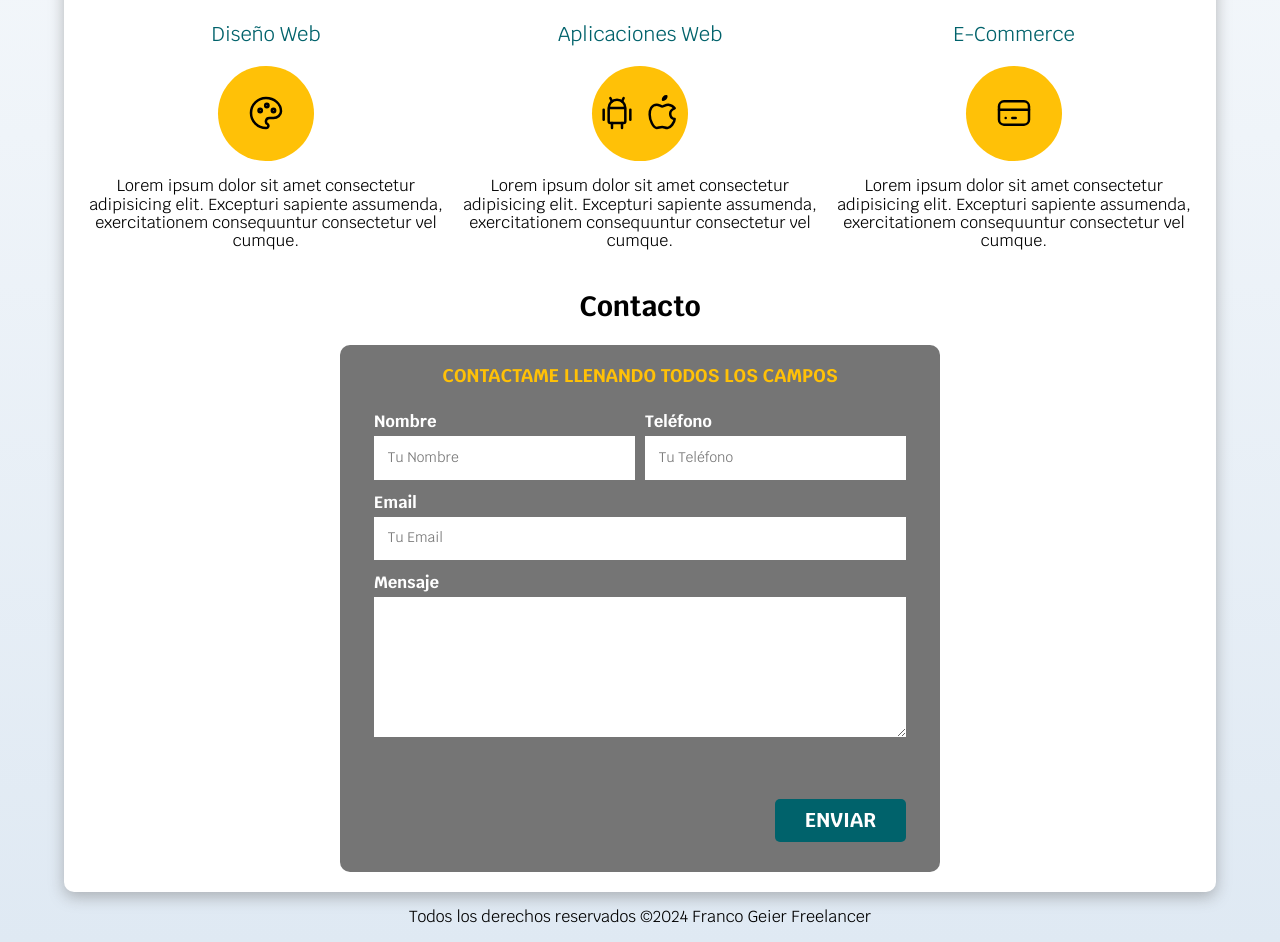
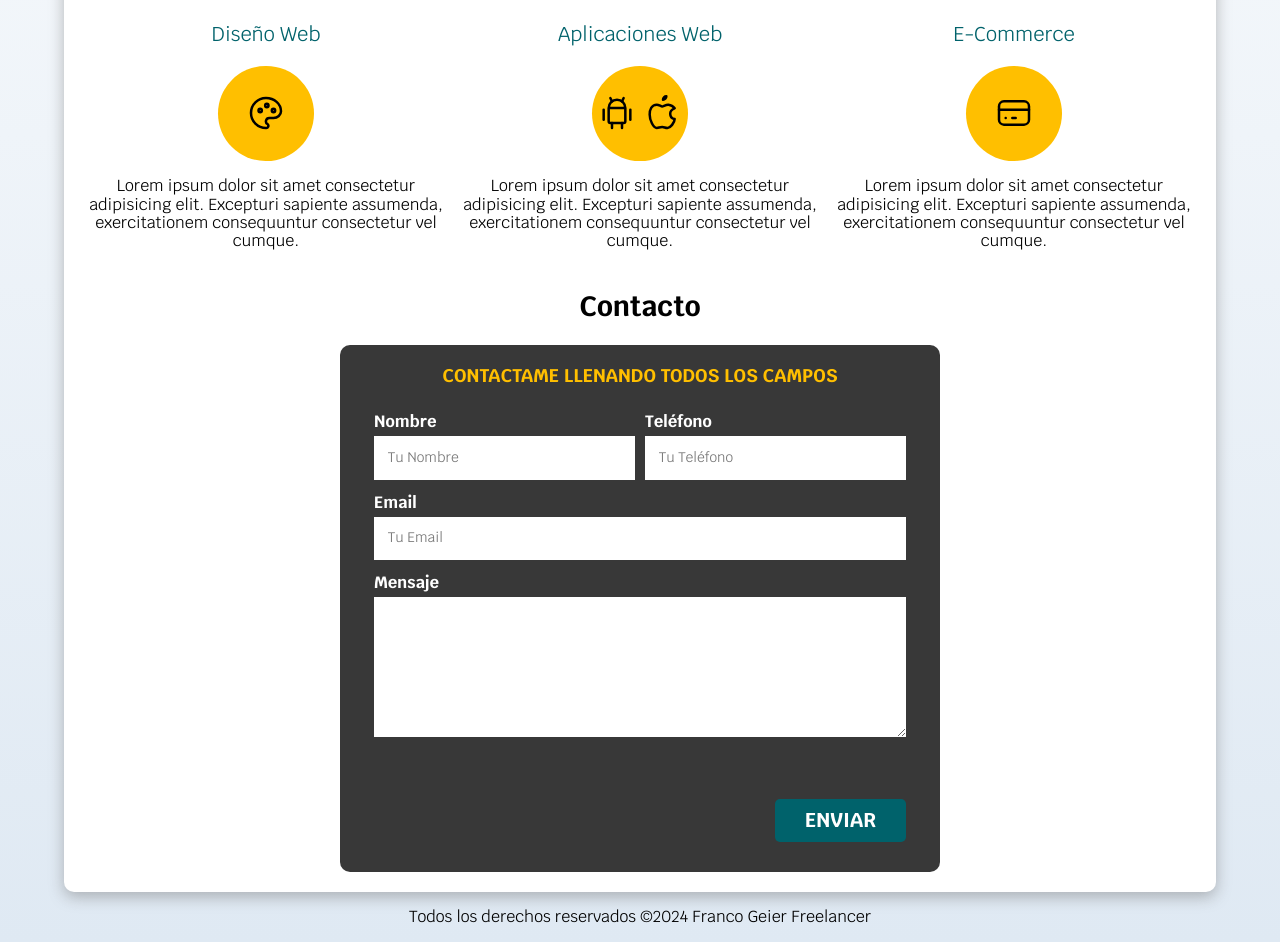
Before and after one commit to Franco-Geier/freelance, a plain HTML site: page index.html in a window 1280 px wide. Shown: the part 674-1616 px from the top of the page. Drawn offline with nearby package versions, Linux system fonts and the light colour scheme.

Commit message:
Mejorando accesibilidad

```diff
--- a/css/styles.css
+++ b/css/styles.css
@@ -1,9 +1,9 @@
 :root {
     --blanco: #FFFFFF;
     --oscuro: #212121;
-    --primario: #FFC107;
+    --primario: #FFBF00;
     --secundario: #00626B;
-    --gris: #757575;
+    --gris: #383838;
     --grisClaro: #DFE9F3;
 }
 
```
